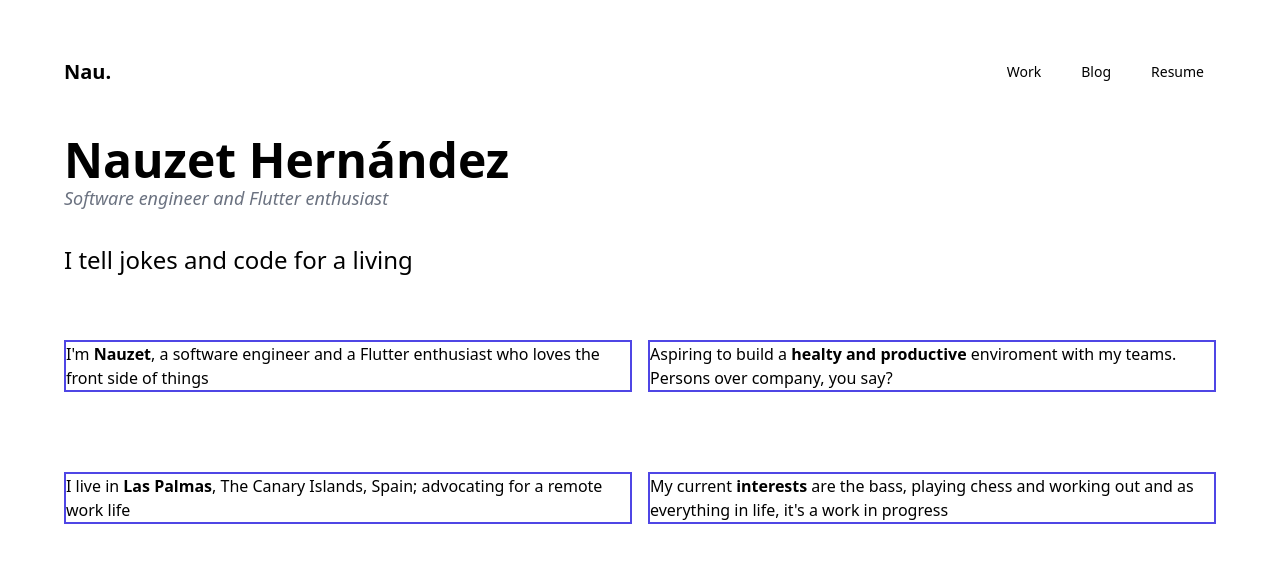
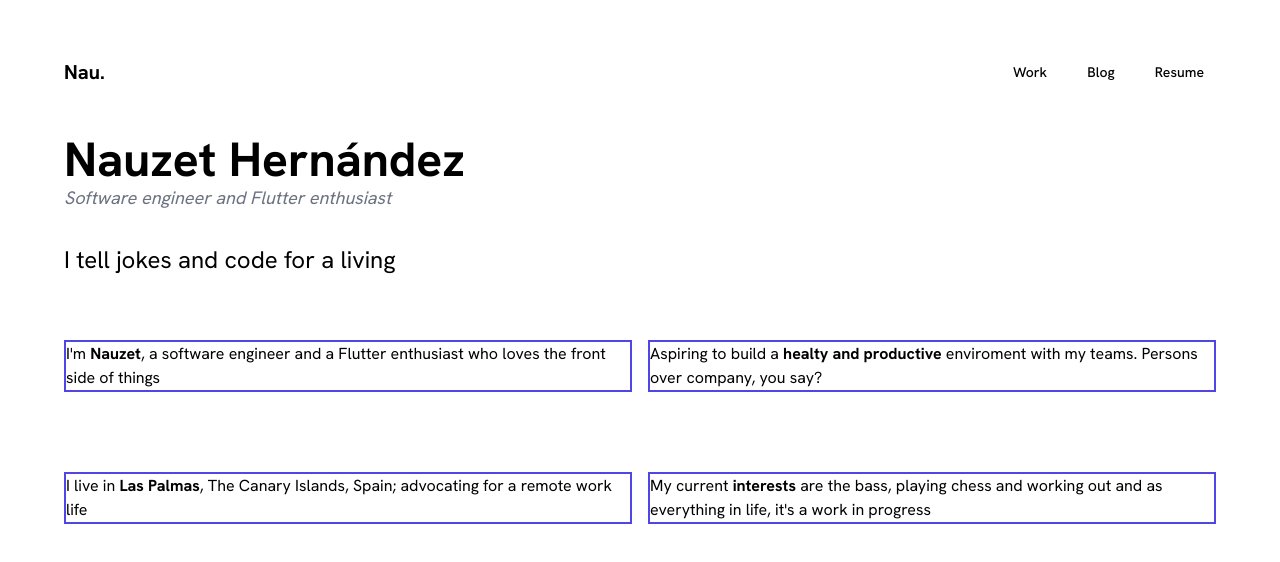
Before and after one commit to NauzetAduen/nauzet-blog, a Next.js app: page / in a window 1280 px wide. Shown: the top 562 px of the page. Built offline with nearby package versions, Linux system fonts and the light colour scheme.

Commit message:
Add google font

```diff
--- a/app/layout.tsx
+++ b/app/layout.tsx
@@ -1,5 +1,6 @@
 import AppBar from "./components/appbar";
 import "./globals.css";
+import { hankenGrotesk } from "./utils/fonts";
 
 export const metadata = {
   title: "Nauzet's Portfolio",
@@ -13,7 +14,7 @@ export default function RootLayout({
 }) {
   return (
     <html lang="en">
-      <body className="max-w-6xl mx-auto">
+      <body className={`max-w-6xl mx-auto ${hankenGrotesk.className}`}>
         <AppBar />
         {children}
       </body>
--- /dev/null
+++ b/app/utils/fonts.js
@@ -0,0 +1,3 @@
+import { Hanken_Grotesk } from "next/font/google";
+
+export const hankenGrotesk = Hanken_Grotesk({subsets: ['latin'], style: ['normal', 'italic']})
```
